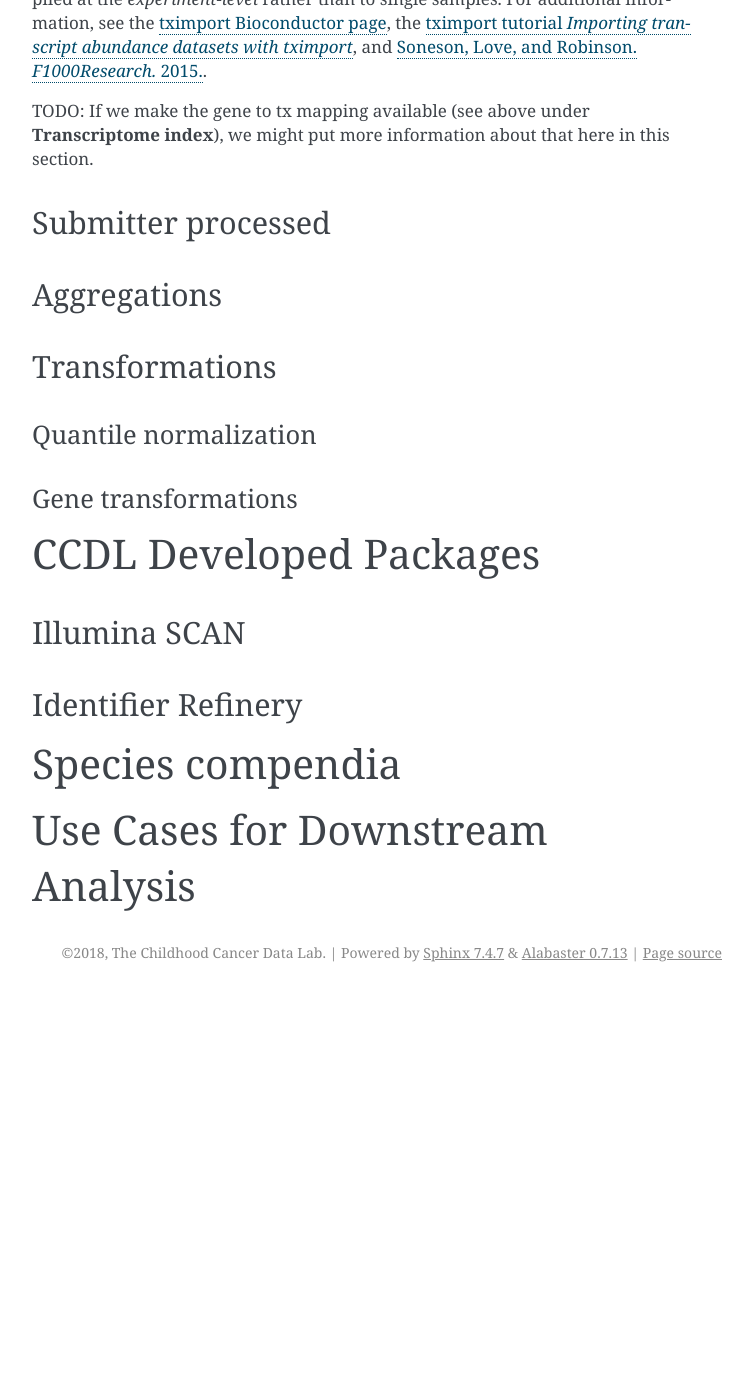
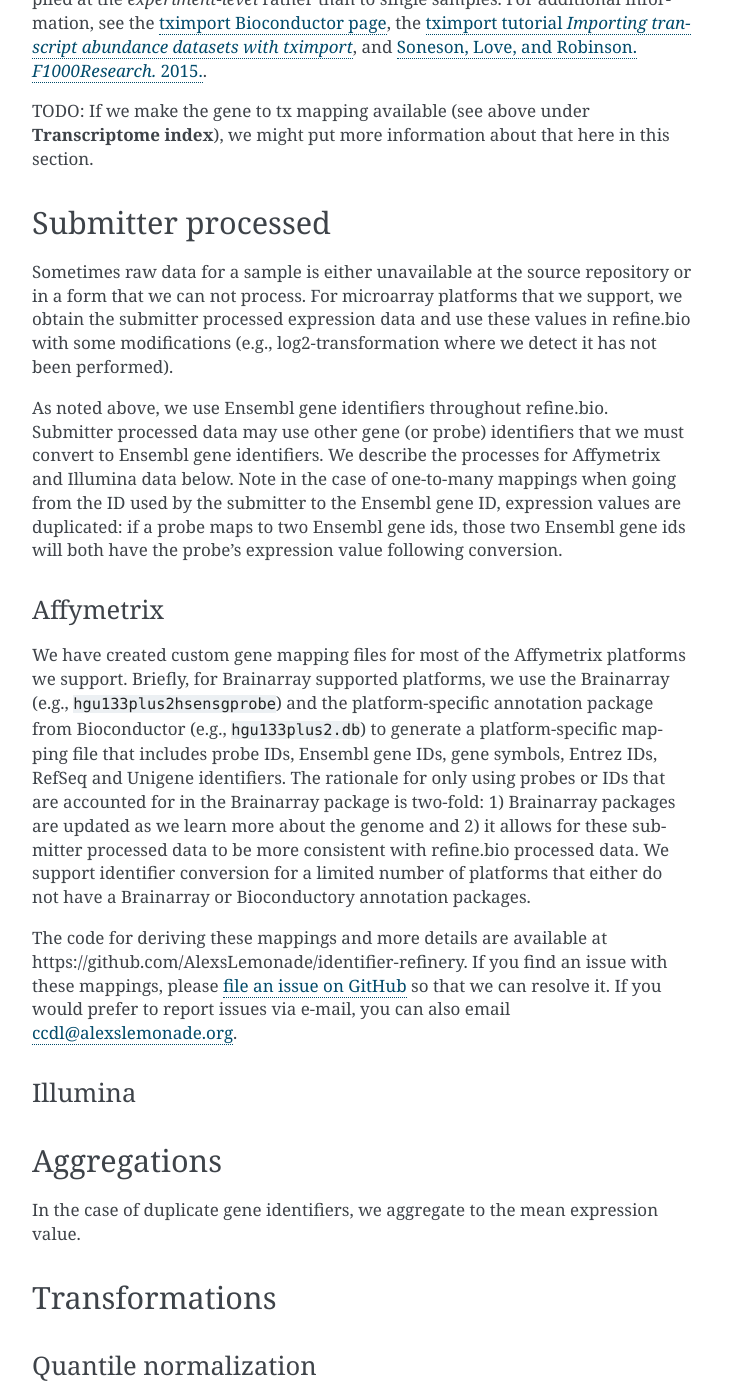
Before and after one commit to AlexsLemonade/refinebio-docs, a Sphinx documentation site: the page built from docs/main_text.md, in a window 1280 px wide and 1400 px high, scrolled down 3621 px. Shown: the whole window, without its empty margins (388-1140 px from the left). Built offline with Sphinx 7.4.7, drawn with Linux system fonts in a browser that asks for light colours; before the commit the page ends 4613 px from its top, so only the background shows below that.

Commit message:
Add initial draft of submitter processed Affymetrix section

```diff
--- a/docs/main_text.md
+++ b/docs/main_text.md
@@ -111,7 +111,32 @@
 
 ## Submitter processed
 
+Sometimes raw data for a sample is either unavailable at the source repository or in a form that we can not process.
+For microarray platforms that we support, we obtain the submitter processed expression data and use these values in refine.bio with some modifications (e.g., log2-transformation where we detect it has not been performed).
+
+As noted above, we use Ensembl gene identifiers throughout refine.bio.
+Submitter processed data may use other gene (or probe) identifiers that we must convert to Ensembl gene identifiers.
+We describe the processes for Affymetrix and Illumina data below.
+Note in the case of one-to-many mappings when going from the ID used by the submitter to the Ensembl gene ID, expression values are duplicated:
+if a probe maps to two Ensembl gene ids, those two Ensembl gene ids will both have the probe's expression value following conversion.
+
+### Affymetrix
+
+We have created custom gene mapping files for most of the Affymetrix platforms we support.
+Briefly, for Brainarray supported platforms, we use the Brainarray (e.g., `hgu133plus2hsensgprobe`) and the platform-specific annotation package from Bioconductor (e.g., `hgu133plus2.db`) to generate a platform-specific mapping file that includes probe IDs, Ensembl gene IDs, gene symbols, Entrez IDs, RefSeq and Unigene identifiers.
+The rationale for only using probes or IDs that are accounted for in the Brainarray package is two-fold: 1) Brainarray packages are updated as we learn more about the genome and 2) it allows for these submitter processed data to be more consistent with refine.bio processed data.
+We support identifier conversion for a limited number of platforms that either do not have a Brainarray or Bioconductory annotation packages.
+
+The code for deriving these mappings and more details are available at https://github.com/AlexsLemonade/identifier-refinery.
+If you find an issue with these mappings, please [file an issue on GitHub](https://github.com/AlexsLemonade/identifier-refinery/issues) so that we can resolve it.
+If you would prefer to report issues via e-mail, you can also email [ccdl@alexslemonade.org](mailto:ccdl@alexslemonade.org).
+
+### Illumina
+
+
 ## Aggregations
+
+In the case of duplicate gene identifiers, we aggregate to the mean expression value.
 
 ## Transformations
 
```
